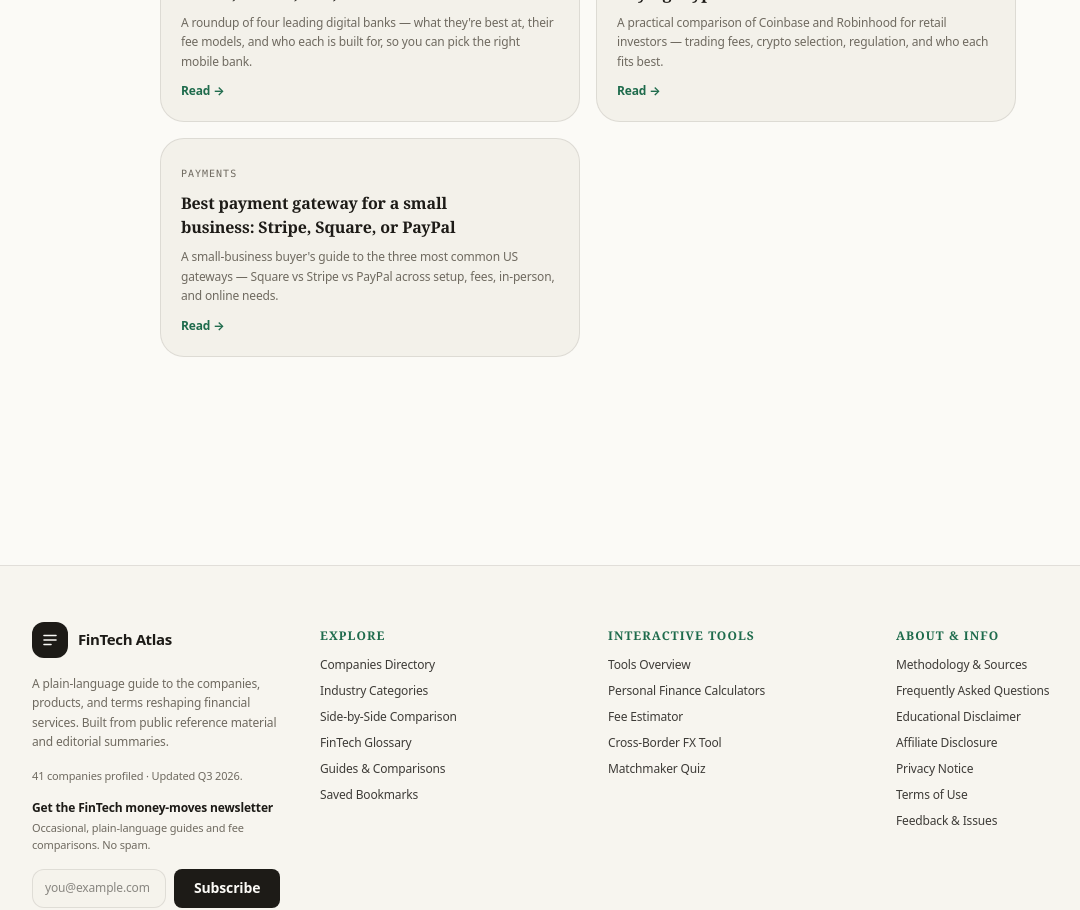
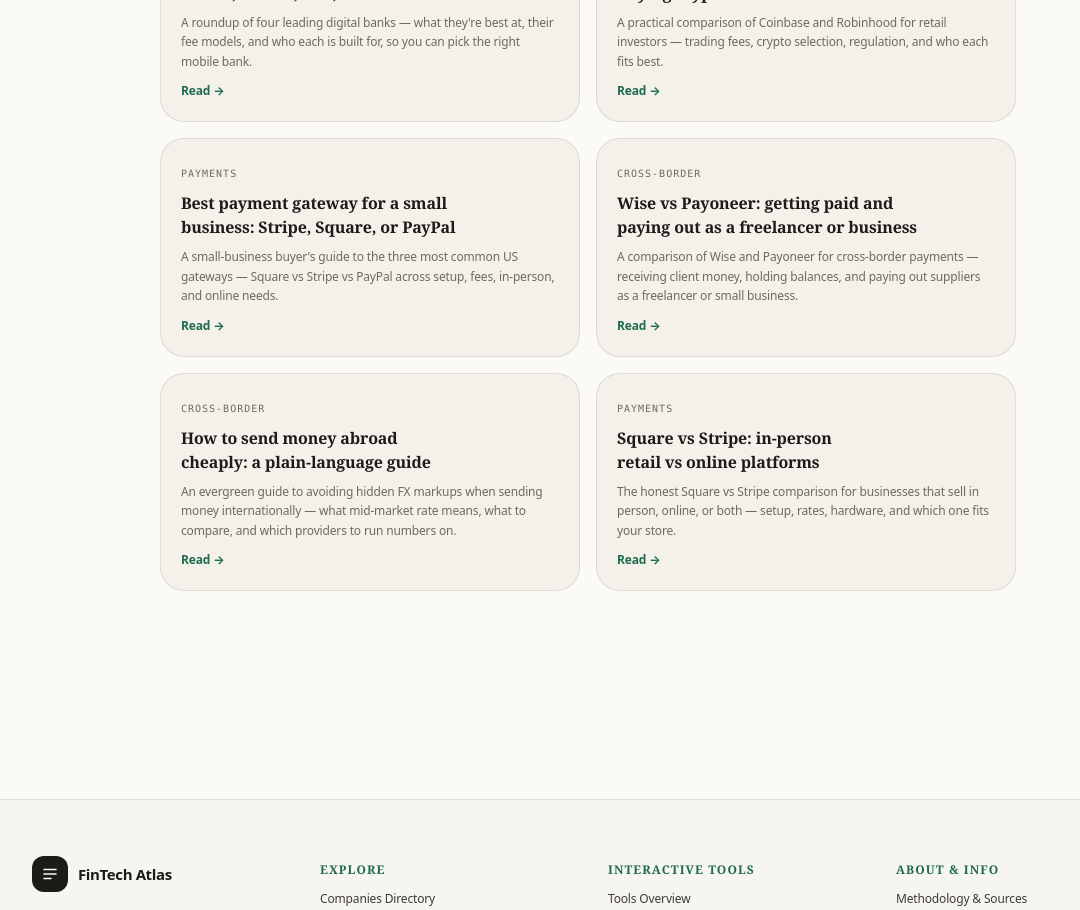
Before and after one commit to Harshit-sehgal/fintech-atlas, a Next.js app: page /articles in a window 1280 px wide. Shown: the part 920-1830 px from the top of the page, without its empty margins (52-1132 px from the left). Built offline with nearby package versions, Linux system fonts and the light colour scheme; no server answers.

Commit message:
Update glossary client, articles data, and e2e spec

```diff
--- a/src/app/glossary/client.tsx
+++ b/src/app/glossary/client.tsx
@@ -88,7 +88,7 @@
             <path strokeLinecap="round" strokeLinejoin="round" strokeWidth={2} d="21 21l-6-6m2-5a7 7 0 11-14 0 7 7 0 0114 0z" />
           </svg>
           <input
-            type="text"
+            type="search"
             placeholder="Search glossary terms (e.g. ACH, Interchange, Open Banking, BaaS)..."
             value={search}
             onChange={(e) => setSearch(e.target.value)}
--- a/src/data/articles.ts
+++ b/src/data/articles.ts
@@ -471,6 +471,175 @@
       },
     ],
   },
+  {
+    slug: "wise-vs-payoneer-business-payouts",
+    title: "Wise vs Payoneer: getting paid and paying out as a freelancer or business",
+    description:
+      "A comparison of Wise and Payoneer for cross-border payments — receiving client money, holding balances, and paying out suppliers as a freelancer or small business.",
+    publishedAt: "2026-08-03",
+    updatedAt: "2026-08-03",
+    category: "Cross-Border",
+    relatedCompanySlugs: ["wise", "payoneer", "revolut", "paypal"],
+    ctas: [
+      { slug: "wise", label: "Open Wise", placement: "compare-vs" },
+      { slug: "payoneer", label: "Visit Payoneer", placement: "compare-vs" },
+    ],
+    body: [
+      {
+        type: "p",
+        text: "Freelancers and small businesses dealing with international clients often land on two names: Wise and Payoneer. Both move money across borders, but they serve slightly different workflows. The short version: Wise shines for transparent, low-cost transfers using the real mid-market rate; Payoneer is built around getting paid by platforms and marketplaces around the world.",
+      },
+      { type: "h2", text: "The two at a glance" },
+      {
+        type: "table",
+        headers: ["Factor", "Wise", "Payoneer"],
+        rows: [
+          ["FX rate", "Real mid-market, no markup", "Fixed spread that can be higher"],
+          ["Getting paid", "Local bank details (multi-currency)", "Marketplace/payment rails + receiving accounts"],
+          ["Fee model", "Upfront fee per transfer", "Loading/conversion fees, some account fees"],
+          ["Best for", "Cheap, transparent transfers", "Platforms/clients who pay via Payoneer"],
+        ],
+      },
+      { type: "h2", text: "Choose Wise when" },
+      {
+        type: "ul",
+        items: [
+          "You want the real exchange rate and a transparent upfront fee.",
+          "You hold balances and pay out suppliers in multiple currencies.",
+          "You value local bank details for receiving in common currencies.",
+        ],
+      },
+      { type: "h2", text: "Choose Payoneer when" },
+      {
+        type: "ul",
+        items: [
+          "Your clients or freelance marketplaces pay you through Payoneer.",
+          "You need a single receiving account across many global platforms.",
+          "You want a service purpose-built around marketplace payouts.",
+        ],
+      },
+      {
+        type: "p",
+        text: "Many freelancers end up using both. The honest trade-off: Wise is usually the cheaper, more transparent choice for sending money once you have it; Payoneer's value is how it collects payments from platforms that route through it. Compare the exact fee on your own route before choosing.",
+      },
+      {
+        type: "p",
+        text: "Editorial note: fees and FX spreads are illustrative from the catalog vintage, not live quotes. Cross-border rates vary by route, currency, and account tier.",
+      },
+    ],
+  },
+  {
+    slug: "how-to-send-money-abroad-cheap",
+    title: "How to send money abroad cheaply: a plain-language guide",
+    description:
+      "An evergreen guide to avoiding hidden FX markups when sending money internationally — what mid-market rate means, what to compare, and which providers to run numbers on.",
+    publishedAt: "2026-08-03",
+    updatedAt: "2026-08-03",
+    category: "Cross-Border",
+    relatedCompanySlugs: ["wise", "revolut", "paypal", "moneygram"],
+    ctas: [
+      { slug: "wise", label: "Compare rates with Wise", placement: "compare-vs" },
+      { slug: "revolut", label: "Compare rates with Revolut", placement: "compare-vs" },
+    ],
+    body: [
+      {
+        type: "p",
+        text: "Banks often advertise low or zero 'transfer fees' but make their money on the exchange-rate markup — the difference between the rate you see and the real market rate. This guide explains how to see the true cost of an international transfer and compare providers fairly.",
+      },
+      { type: "h2", text: "Understand the real cost: rate markup + fee" },
+      {
+        type: "p",
+        text: "The total cost of sending money abroad is two parts: the upfront fee and the exchange-rate markup. Some providers hide the markup by giving you a worse rate than the mid-market rate. The only way to compare fairly is to look at what the recipient actually receives for your exact amount.",
+      },
+      { type: "h2", text: "What to compare, in order" },
+      {
+        type: "ul",
+        items: [
+          "The exchange rate offered vs. the current mid-market rate (the markup).",
+          "The upfront transfer fee, shown before you confirm.",
+          "Any receiving-side fees the recipient might incur.",
+          "Transfer speed — faster isn't always free.",
+          "The final amount delivered to the recipient for your send amount.",
+        ],
+      },
+      { type: "h2", text: "Which types of providers win" },
+      {
+        type: "ul",
+        items: [
+          "FX specialists (e.g. Wise) tend to use the real mid-market rate with a transparent upfront fee.",
+          "Superapp neobanks (e.g. Revolut) offer free FX up to a monthly limit, then a markup.",
+          "Traditional banks and card-based services often charge a percentage markup instead of/alongside a fee.",
+          "Instant remittance services can be convenient but pricier per transfer.",
+        ],
+      },
+      {
+        type: "p",
+        text: "Run your exact send amount and target currency through our free Cross-Border FX Estimator — it shows the upfront fee, FX markup, and estimated recipient payout for a bank wire, a specialist service, a superapp, and a card-based provider side by side.",
+      },
+      {
+        type: "p",
+        text: "Editorial note: rates change daily and vary by route, amount, funding method, and tier. This is educational guidance, not a live quote or financial advice.",
+      },
+    ],
+  },
+  {
+    slug: "square-vs-stripe-retail-and-online",
+    title: "Square vs Stripe: in-person retail vs online platforms",
+    description:
+      "The honest Square vs Stripe comparison for businesses that sell in person, online, or both — setup, rates, hardware, and which one fits your store.",
+    publishedAt: "2026-08-03",
+    updatedAt: "2026-08-03",
+    category: "Payments",
+    relatedCompanySlugs: ["square", "stripe", "paypal", "adyen"],
+    ctas: [
+      { slug: "square", label: "Visit Square", placement: "compare-vs" },
+      { slug: "stripe", label: "Visit Stripe", placement: "compare-vs" },
+    ],
+    body: [
+      {
+        type: "p",
+        text: "Square and Stripe are both excellent payment platforms, but they were built for different storefronts. Square is the natural fit for in-person and retail. Stripe is the platform choice for online, subscription, and developer-led businesses. The honest answer is that 'which is better' depends entirely on where you sell.",
+      },
+      { type: "h2", text: "Rates & positioning at a glance" },
+      {
+        type: "table",
+        headers: ["Factor", "Square", "Stripe"],
+        rows: [
+          ["In-person card rate (illustrative)", "2.6% + $0.10", "2.7% + $0.05"],
+          ["Online card rate (illustrative)", "2.9% + $0.30", "2.9% + $0.30"],
+          ["POS hardware", "Readers, terminals, free register app", "Terminals via partners"],
+          ["Developer/platform", "Simple emailable payment links", "Best-in-class API (Connect, subscriptions)"],
+          ["Best for", "Retail, cafés, salons, pop-ups", "SaaS, platforms, online stores"],
+        ],
+      },
+      { type: "h2", text: "Pick Square for in-person and simplicity" },
+      {
+        type: "ul",
+        items: [
+          "You run a physical store, café, food truck, or salon.",
+          "You want card readers and a free POS app up and running fast.",
+          "You prefer transparent, no-contract, pay-as-you-go pricing.",
+        ],
+      },
+      { type: "h2", text: "Pick Stripe for online and flexibility" },
+      {
+        type: "ul",
+        items: [
+          "You’re a SaaS, subscription, or platform business.",
+          "You want full control of the checkout and a developer-friendly API.",
+          "You need billing, invoicing, marketplace payouts, or custom payment flows.",
+        ],
+      },
+      {
+        type: "p",
+        text: "If you sell both in person and online, many businesses run Square at the counter and Stripe on the website — it’s normal to mix them. Run your exact monthly volume, order size, and in-person split through our free Fee Calculator to compare the real dollar cost for your store.",
+      },
+      {
+        type: "p",
+        text: "Editorial note: rates above are illustrative published assumptions from the catalog vintage, not quotes; hardware and add-on pricing vary.",
+      },
+    ],
+  },
 ];
 
 export function getArticleBySlug(slug: string): Article | undefined {
```
Also changed, not shown: 1 other file (tests, documents, lock files or other folders).
